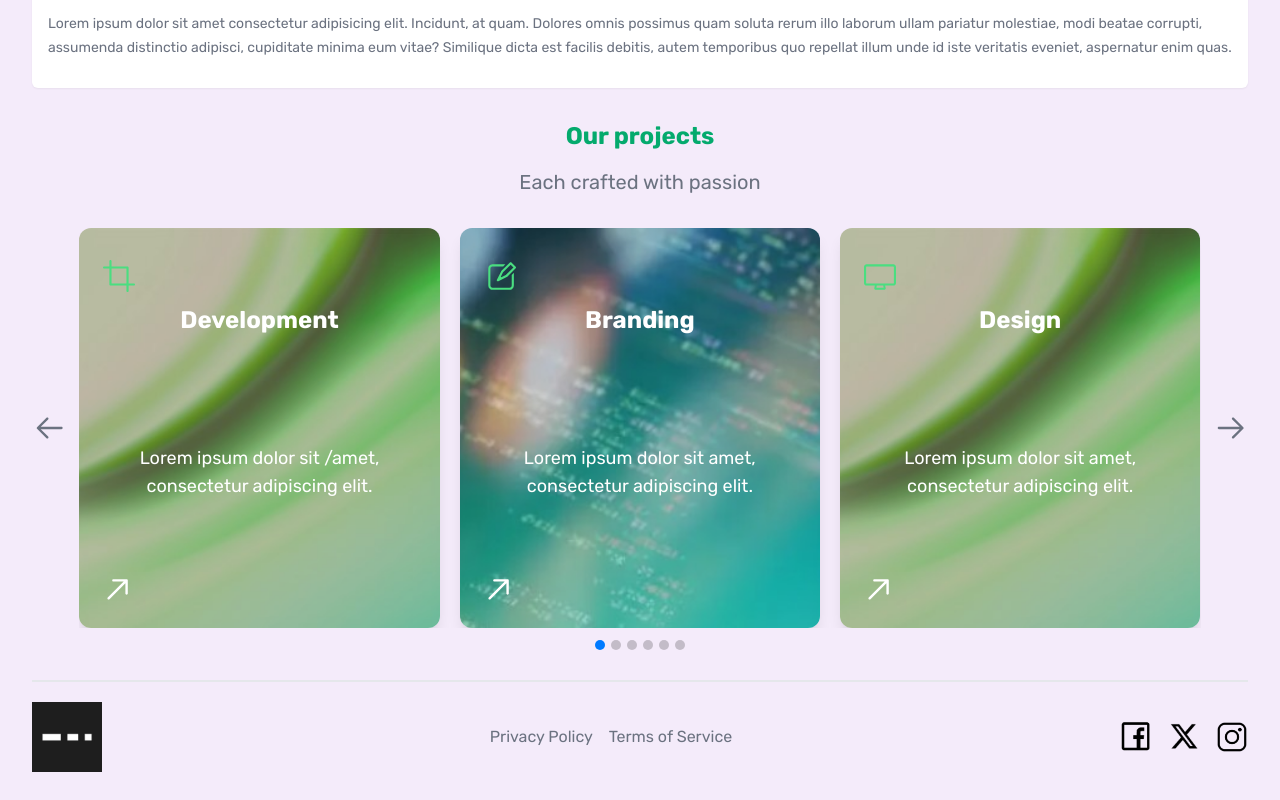
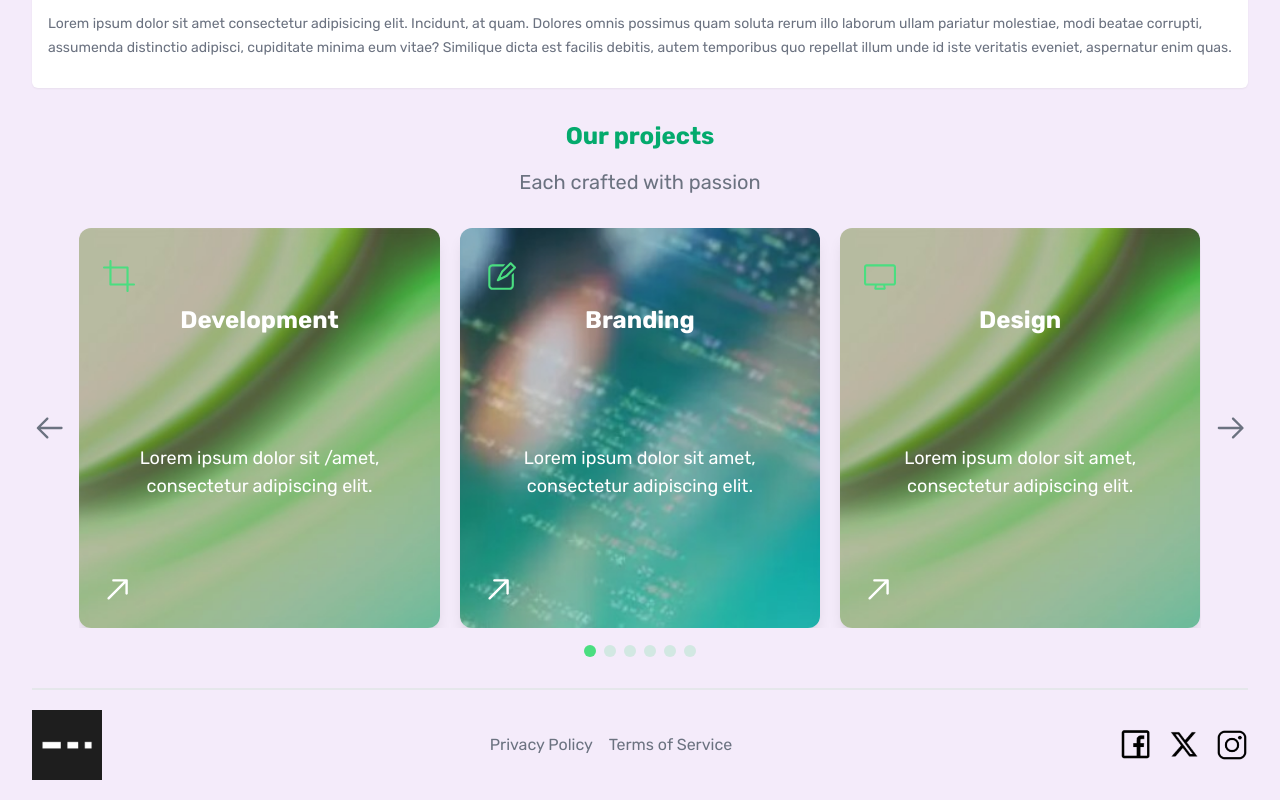
Before and after one commit to kalaounmohamad/nextjs-website, a Next.js app: page / in a window 1280 px wide. Shown: the part 1260-2060 px from the top of the page. Built offline with nearby package versions, Linux system fonts and the light colour scheme.

Commit message:
Pagination Styling Refining

```diff
--- a/app/components/SwiperComponent.js
+++ b/app/components/SwiperComponent.js
@@ -67,7 +67,7 @@ export default function SwiperComponent() {
         </Swiper>
         <RxArrowRight className="swiper-button-next hidden sm:block text-7xl self-center ml-3 cursor-pointer hover:scale-110" />
       </div>
-      <div className="custom-pagination text-xl"></div>
+      <div className="custom-pagination my-3"></div>
     </main>
   );
 }
--- a/app/globals.scss
+++ b/app/globals.scss
@@ -140,6 +140,11 @@ form button {
     rounded-tl-md;
 }
 
-.swiper-pagination-bullet{
-  @apply scale-125 hover:scale-150  cursor-pointer;
+.custom-pagination span{
+  @apply  size-3 hover:scale-125 hover:bg-green-300 bg-green-400 cursor-pointer;
+
 }
+
+// .swiper-pagination-bullet{
+//   @apply scale-125 hover:scale-150  cursor-pointer;
+// }
```
